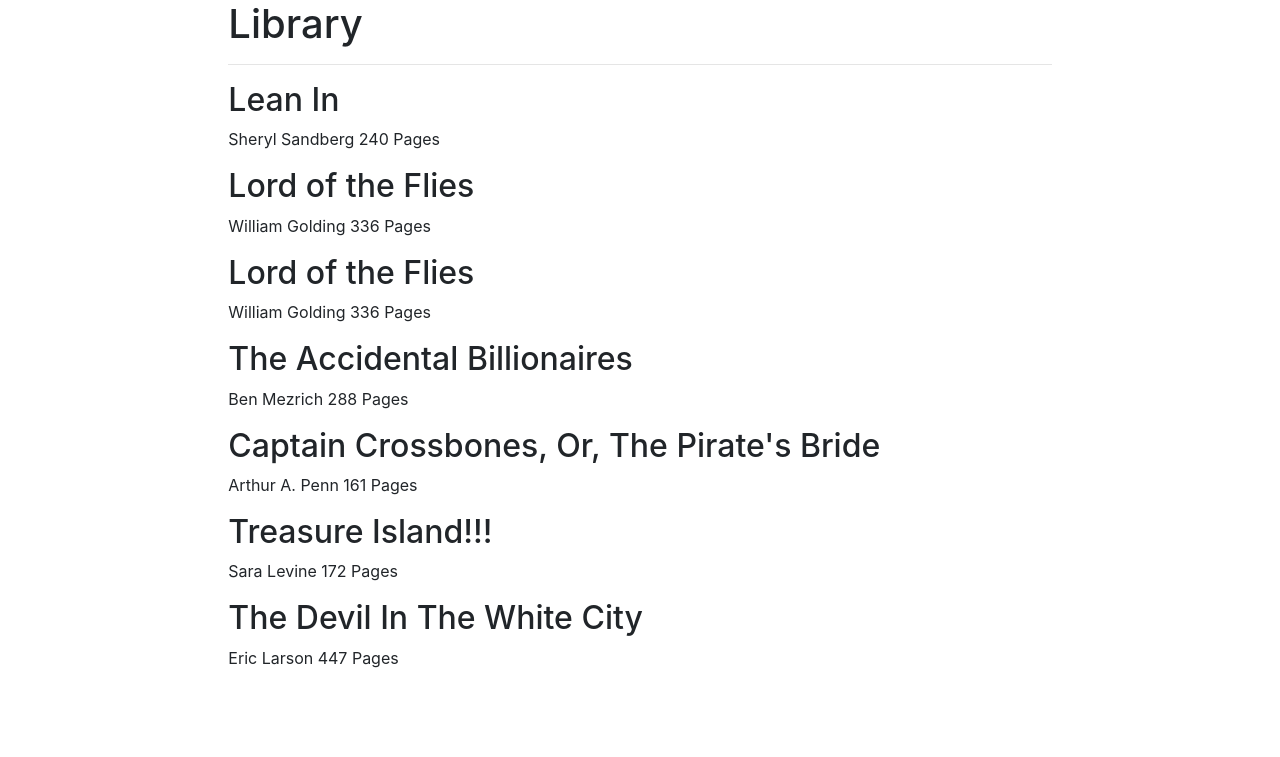
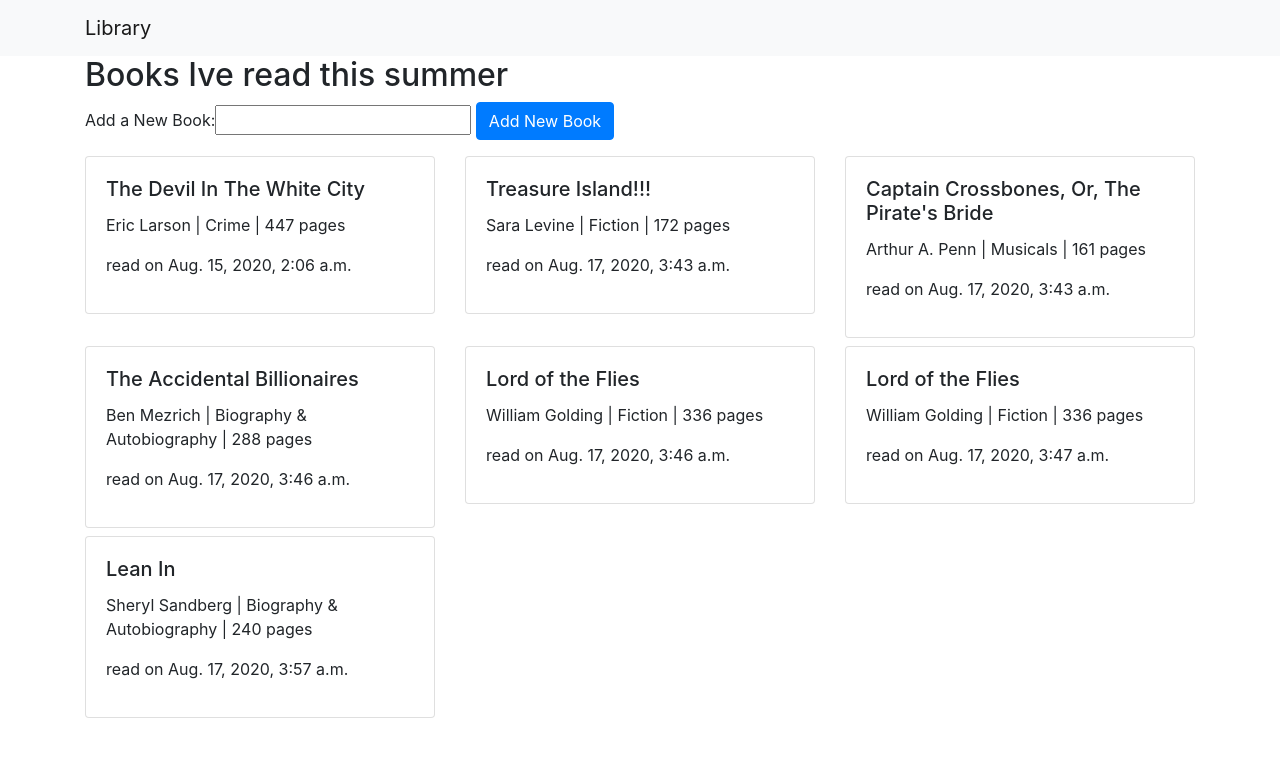
Before and after one commit to alexiad1/Bookshelf, a Django app: page /books/ in a window 1280 px wide. Shown: the top 757 px of the page. Run offline with Django 3.2, Linux system fonts and the light colour scheme; data comes from the database, SQL or seed files in the repository; both versions use the stored data as it was after the commit; some libraries are stand-ins or nearby versions.

Commit message:
completed basic functionality and can now add books

```diff
--- a/book_app/book_app/templates/base.html
+++ b/book_app/book_app/templates/base.html
@@ -1,7 +1,20 @@
 <link rel="stylesheet" href="https://stackpath.bootstrapcdn.com/bootstrap/4.1.3/css/bootstrap.min.css"
 integrity="sha384-MCw98/SFnGE8fJT3GXwEOngsV7Zt27NXFoaoApmYm81iuXoPkFOJwJ8ERdknLPMO" crossorigin="anonymous">
 
+<nav class="navbar navbar-expand-lg navbar-light bg-light">
+    <div class="container">
+        <a class="navbar-brand" href="{% url 'book_index' %}">Library</a>
+        <button class="navbar-toggler" type="button" data-toggle="collapse" data-target="#navbarSupportedContent"
+            aria-controls="navbarSupportedContent" aria-expanded="false" aria-label="Toggle navigation">
+            <span class="navbar-toggler-icon"></span>
+        </button>
+    </div>
+
+</nav>
+
+<div class="container">
 {% block page_content %}{% endblock %}
+</div>
 
 <script src="https://code.jquery.com/jquery-3.3.1.slim.min.js"
     integrity="sha384-q8i/X+965DzO0rT7abK41JStQIAqVgRVzpbzo5smXKp4YfRvH+8abtTE1Pi6jizo"
--- /dev/null
+++ b/book_app/books/forms.py
@@ -0,0 +1,4 @@
+from django import forms
+
+class newBookForm(forms.Form):
+    bookTitle = forms.CharField(max_length=255,label='Add a New Book')
--- a/book_app/books/templates/book_index.html
+++ b/book_app/books/templates/book_index.html
@@ -1,12 +1,23 @@
 {% extends "base.html" %}
+{% load static %}
 {% block page_content %}
-
-<div class="col-md-8 offset-md-2">
-    <h1>Library</h1>
-    <hr>
+<h2>Books Ive read this summer</h2>
+<form action="/books/" method="POST">
+    {% csrf_token %}
+    {{form}}
+    <button type="submit" class="btn btn-primary">Add New Book</button>
+</form>
+<div class="row">
     {% for book in books %}
-    <h2>{{ book.title }} </h2>
-    <p>{{ book.author }} {{ book.page_count }} Pages</p>
+    <div class="col-md-4">
+        <div class="card mb-2">
+            <div class="card-body">
+                <h5 class="card-title">{{ book.title }}</h5>
+                <p class="cadr-text">{{ book.author }} | {{ book.genre }} | {{ book.page_count}} pages</p>
+                <p>read on {{ book.read_on }}</p>
+            </div>
+        </div>
+    </div>
     {% endfor %}
 </div>
 {% endblock %}
--- a/book_app/books/views.py
+++ b/book_app/books/views.py
@@ -1,10 +1,31 @@
 from django.shortcuts import render
 from books.models import book
+from books.forms import newBookForm
+import json, requests, os
 
 # Create your views here.
 def book_index(request):
-    books = book.objects.all().order_by('-read_on')
-    context = {'books': books}
+    if request.method == 'POST':
+        form = newBookForm(request.POST)
+        if form.is_valid():
+            googleAPIURL = 'https://www.googleapis.com/books/v1/volumes'
+            PARAMS = {'key': os.environ.get('googleBookKey') ,'q':form.cleaned_data['bookTitle'], 'maxResults': '1'}
+            data = requests.get(url=googleAPIURL,params=PARAMS).json()
+            bookInfo = data['items'][0]['volumeInfo']
+
+            newBook = book(
+                title = bookInfo['title'],
+                author = bookInfo['authors'][0],
+                genre = bookInfo['categories'][0],
+                page_count = bookInfo['pageCount'],
+            )
+            newBook.save()
+
+    else:
+        form = newBookForm()
+
+    books = book.objects.all().order_by('read_on')
+    context = {'books': books, 'form':form}
     return render(request, 'book_index.html', context)
 
 def book_detail(request, pk):
```
Also changed, not shown: book_app/db.sqlite3.
